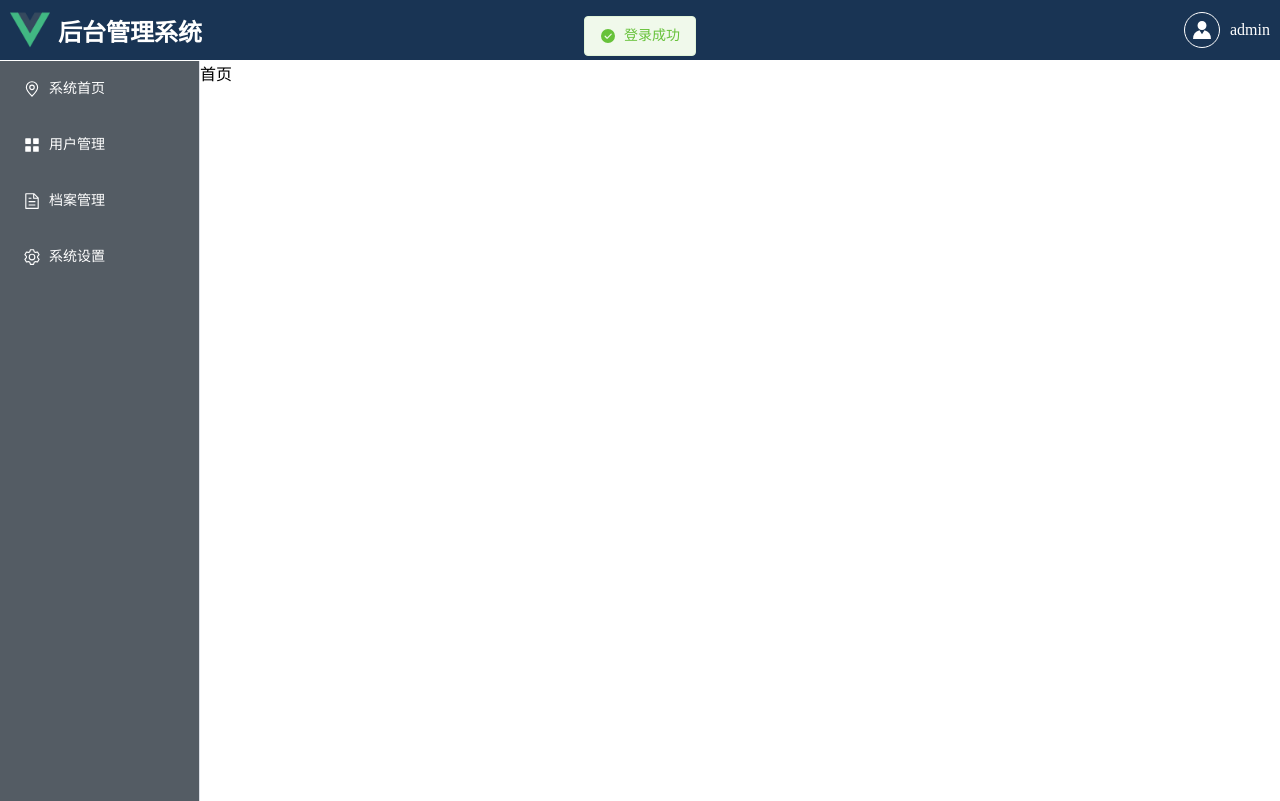
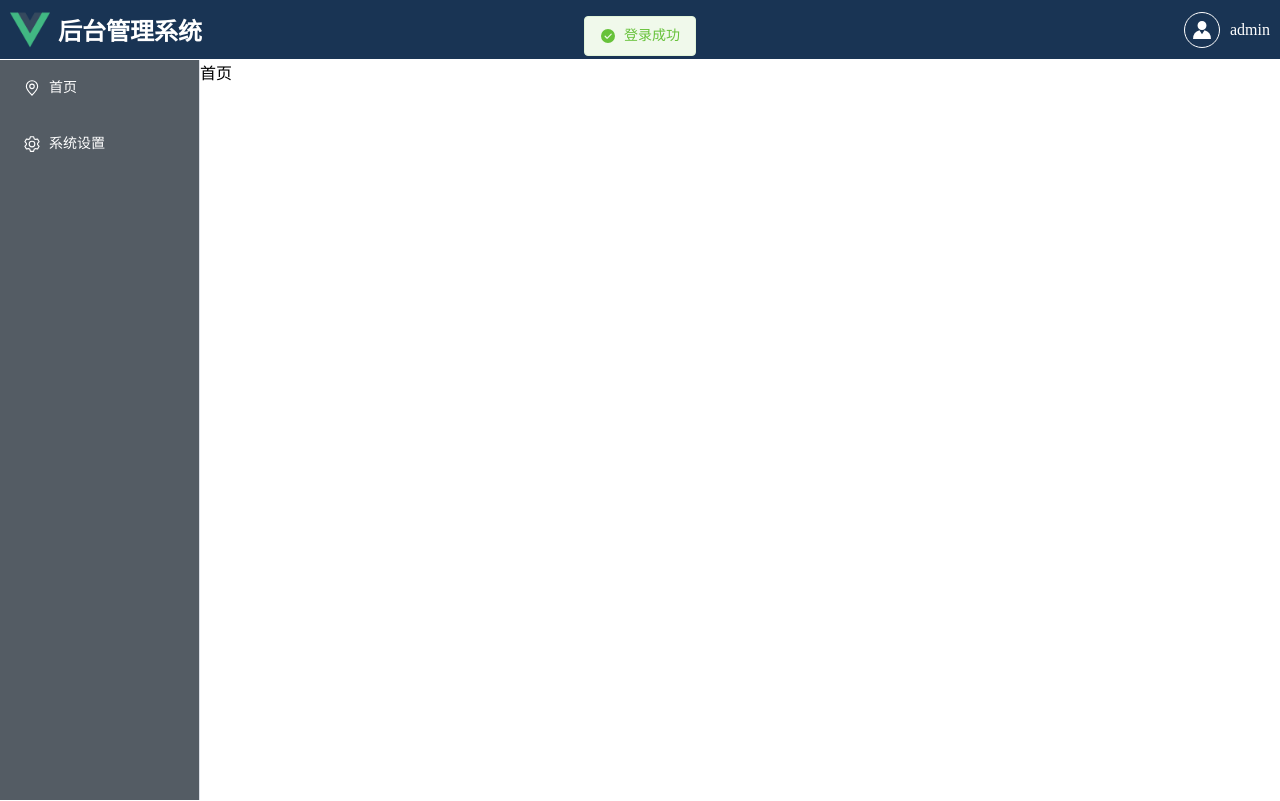
Before and after one commit to LianQianChao/markmeet, a Vue app: page / in a window 1280 px wide. Both pictures are taken after a click on the button "登录". Built offline with nearby package versions, Linux system fonts and the light colour scheme.

Commit message:
feat:动态菜单

```diff
--- /dev/null
+++ b/src/api/aside.js
@@ -0,0 +1,24 @@
+const aside = [
+  {
+    path: '/',
+    meta: {
+      title: '首页',
+      icon: 'Location',
+      isHideSubMenu: true,
+      isAuth: true,
+    },
+    children: [],
+  },
+  {
+    path: '/setting',
+    meta: {
+      title: '系统设置',
+      icon: 'Setting',
+      isHideSubMenu: true,
+      isAuth: true,
+    },
+    children: [],
+  },
+]
+
+export default aside
--- a/src/components/Aside.vue
+++ b/src/components/Aside.vue
@@ -1,11 +1,22 @@
-<script setup>
+<script>
 import {
-  Document,
-  Menu as IconMenu,
-  Location,
-  Setting,
-} from '@element-plus/icons-vue'
+    Location,
+    Setting,
+  } from '@element-plus/icons-vue'
+import aside from '../api/aside'
 
+export default {
+  components:{
+    Location,
+    Setting
+  },
+  setup(){
+
+    return{
+      aside
+    }
+  }
+}
 </script>
 <template>
   <aside>
@@ -17,21 +28,9 @@ import {
       text-color="#fff"
       :router="true"
     >
-      <el-menu-item index="/">
-        <el-icon><location /></el-icon>
-        <span>系统首页</span>
-      </el-menu-item>
-      <el-menu-item index="/user">
-        <el-icon><icon-menu /></el-icon>
-        <span>用户管理</span>
-      </el-menu-item>
-      <el-menu-item index="3">
-        <el-icon><document /></el-icon>
-        <span>档案管理</span>
-      </el-menu-item>
-      <el-menu-item index="/setting">
-        <el-icon><setting /></el-icon>
-        <span>系统设置</span>
+      <el-menu-item v-for="(as,index) in aside" :index="as.path" :key="index">
+        <el-icon><component :is="as.meta.icon"/></el-icon>
+        <span>{{as.meta.title}}</span>
       </el-menu-item>
     </el-menu>
   </aside>
--- a/src/components/Header.vue
+++ b/src/components/Header.vue
@@ -19,7 +19,7 @@ import { Avatar } from '@element-plus/icons-vue'
 <style scoped>
 .header {
   background: #193454;
-  min-height: 60px;
+  min-height: 59px;
   color: #fff;
   display: flex;
   justify-content: space-between;
--- /dev/null
+++ b/src/components/Test.vue
@@ -0,0 +1,3 @@
+<template>
+    <div>测</div>
+</template>
--- a/src/main.js
+++ b/src/main.js
@@ -3,11 +3,11 @@ import App from './App.vue'
 import router from './router'
 import store from './store'
 
-
 //mock数据
 import '../mock'
 const app = createApp(App)
 
+
 app.use(router)
 app.use(store)
 app.mount('#app')
--- a/src/views/Index.vue
+++ b/src/views/Index.vue
@@ -3,7 +3,9 @@
 
 </script>
 <template>
-    <main>首页</main>
+    <main>
+        首页
+        </main>
 </template>
 <style scoped>
 
```
